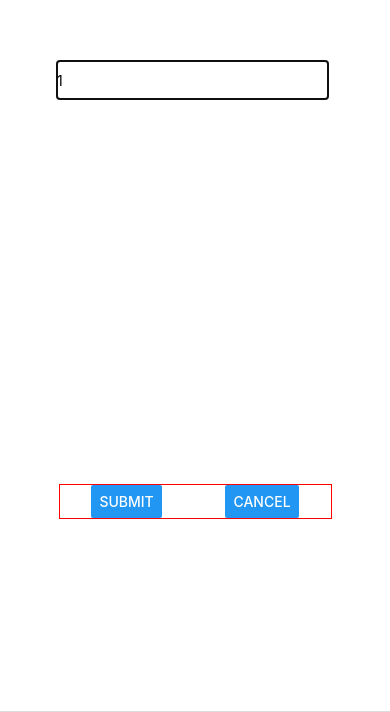
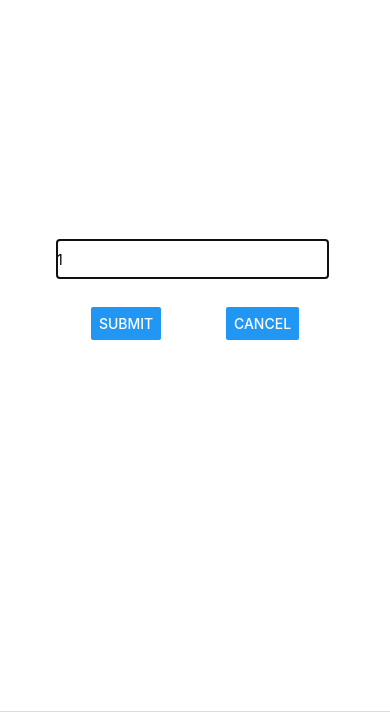
Before and after one commit to BKazimy/NotifierApp, a React Native app: screen / in a window 390 px wide. Shown: the part 132-844 px from the top of the page. Built offline with nearby package versions, Linux system fonts and the light colour scheme.

Commit message:
Oct 30, 2024, 12:54 AM

```diff
--- a/components/todoInput.js
+++ b/components/todoInput.js
@@ -50,7 +50,7 @@ const styles = StyleSheet.create({
 
   inputContainer: {
     flex: 1,
-    justifyContent: 'space-around',
+    justifyContent: 'center',
     alignItems: 'center',
     paddingHorizontal: '15%',
 
@@ -64,6 +64,7 @@ const styles = StyleSheet.create({
     width: '100%',
     height: 40,
     marginRight: 5,
+    marginBottom: '10%',
     // flex: 1,
 
     // justifyContent: 'center',
@@ -81,8 +82,8 @@ const styles = StyleSheet.create({
     width: '100%',
     // flex: 1,
 
-    borderWidth: 1,
-    borderColor: 'red',
+    // borderWidth: 1,
+    // borderColor: 'red',
   },
 
 })
```
